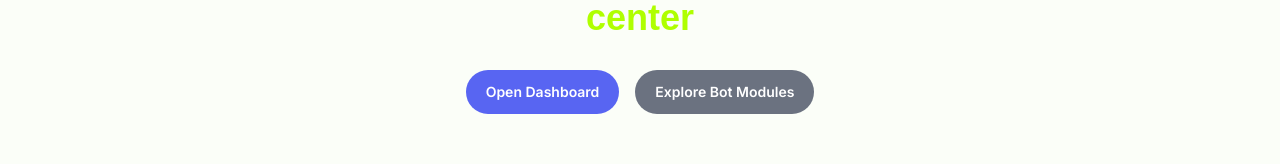
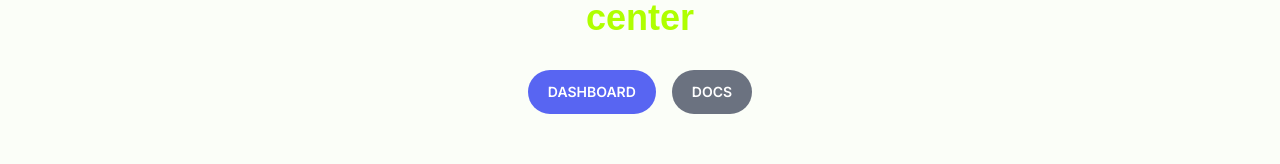
Before and after one commit to fateb0undx1eo/Aoi-v3.0, a Next.js app in the folder landing/: page / in a window 1280 px wide. Shown: the part 220-384 px from the top of the page. Built offline with nearby package versions, Linux system fonts and the light colour scheme; no server answers; a web font is replaced by a local one.

Commit message:
random 3.2

```diff
--- a/landing/src/pages/index.tsx
+++ b/landing/src/pages/index.tsx
@@ -366,13 +366,13 @@ export default function LandingPage() {
                   href={dashboardUrl}
                   className="inline-flex items-center justify-center rounded-full px-5 py-3 text-sm font-semibold bg-[#5865F2] !text-white hover:bg-[#4752C4] transition-colors min-h-[2.75rem]"
                 >
-                  Open Dashboard
+                  DASHBOARD
                 </Link>
                 <Link
                   href="/#modules"
                   className="inline-flex items-center justify-center rounded-full px-5 py-3 text-sm font-semibold bg-gray-500 !text-white hover:bg-gray-600 transition-colors min-h-[2.75rem]"
                 >
-                  Explore Bot Modules
+                  DOCS
                 </Link>
               </div>
               <div className="mt-16 flex flex-col items-center">
```
